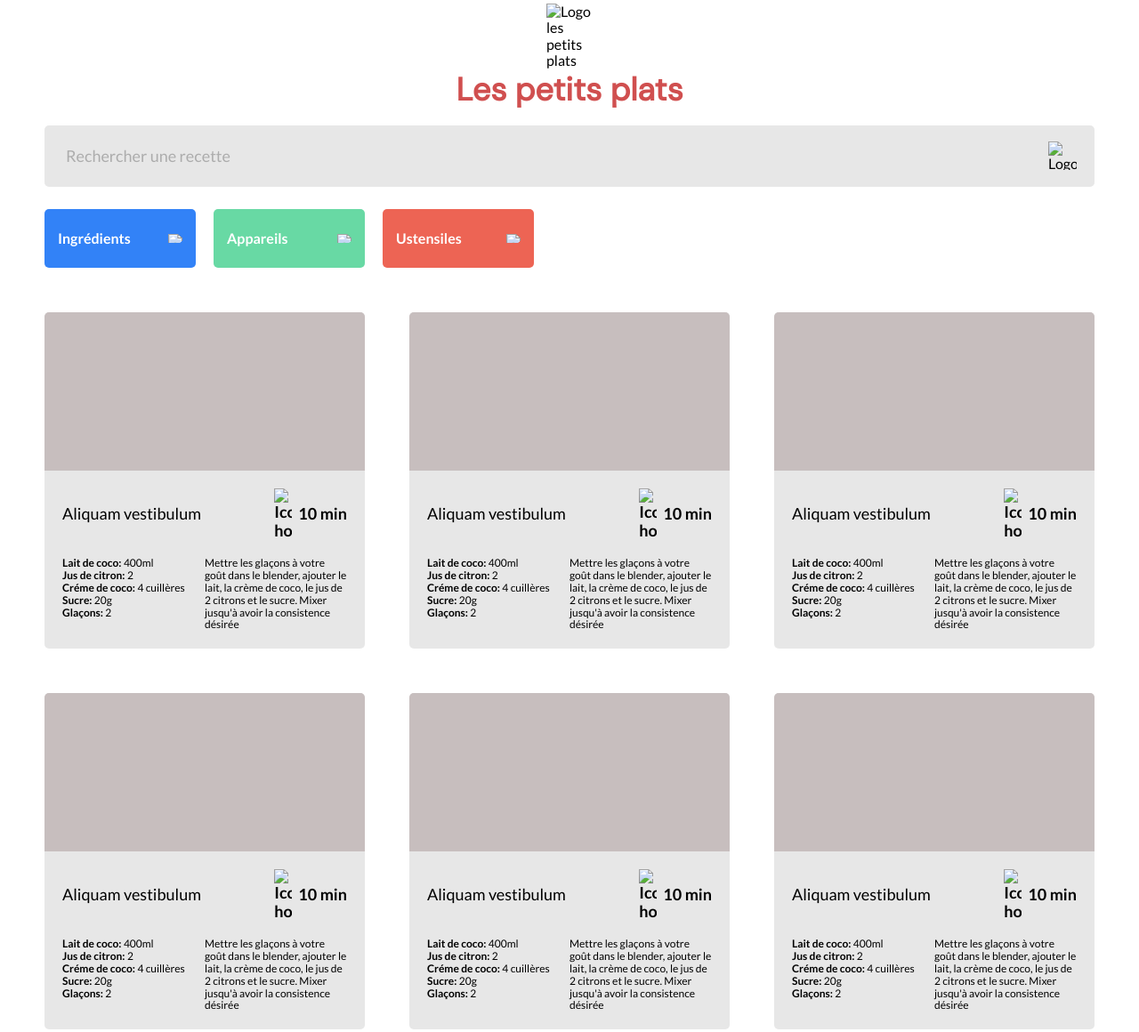
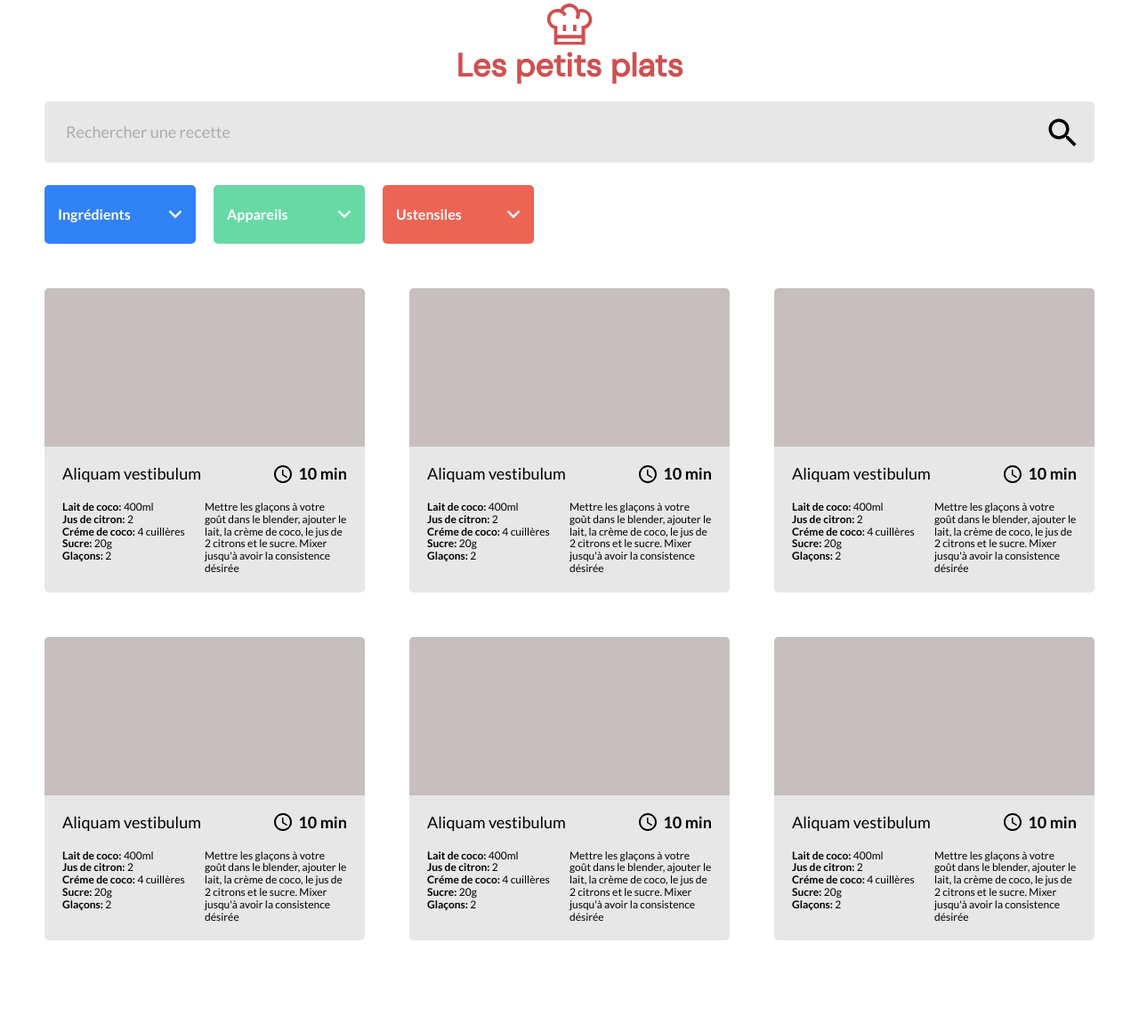
Before and after one commit to BenjaminMellec/BenjaminMellec_7_03042022, a plain HTML site: page index.html in a window 1280 px wide. Shown: the part 36-1196 px from the top of the page at 89% size. After the commit the page ends 1143 px from the top, so only its background shows below. Drawn offline with Linux system fonts and the light colour scheme; the site is published under a folder, as on GitHub Pages, so addresses that start at the root find nothing.

Commit message:
Fix images paths

```diff
--- a/index.html
+++ b/index.html
@@ -29,7 +29,7 @@
       <header class="header">
         <img
           class="header__logo"
-          src="/assets/logo.svg"
+          src="assets/logo.svg"
           alt="Logo les petits plats"
         />
         <h1 class="header__title">Les petits plats</h1>
@@ -46,7 +46,7 @@
             <span>Trouver une recette</span>
             <img
               class="search__icon"
-              src="/assets/search-icon.svg"
+              src="assets/search-icon.svg"
               alt="Logo les petits plats"
             />
           </label>
@@ -63,7 +63,7 @@
               <span>Ingrédients</span>
               <img
                 class="search__tag-icon"
-                src="/assets/arrow-down.svg"
+                src="assets/arrow-down.svg"
                 alt="Flèche blanche"
               />
             </label>
@@ -79,7 +79,7 @@
               <span>Appareils</span>
               <img
                 class="search__tag-icon"
-                src="/assets/arrow-down.svg"
+                src="assets/arrow-down.svg"
                 alt="Flèche blanche"
               />
             </label>
@@ -95,7 +95,7 @@
               <span>Ustensiles</span>
               <img
                 class="search__tag-icon"
-                src="/assets/arrow-down.svg"
+                src="assets/arrow-down.svg"
                 alt="Flèche blanche"
               />
             </label>
@@ -115,7 +115,7 @@
                     <div class="recipe__content-header-timing">
                       <img
                         class="header__logo"
-                        src="/assets/clock-icon.svg"
+                        src="assets/clock-icon.svg"
                         alt="Icon horloge"
                       />
                       <span>10 min</span>
@@ -162,7 +162,7 @@
                     <div class="recipe__content-header-timing">
                       <img
                         class="header__logo"
-                        src="/assets/clock-icon.svg"
+                        src="assets/clock-icon.svg"
                         alt="Icon horloge"
                       />
                       <span>10 min</span>
@@ -209,7 +209,7 @@
                     <div class="recipe__content-header-timing">
                       <img
                         class="header__logo"
-                        src="/assets/clock-icon.svg"
+                        src="assets/clock-icon.svg"
                         alt="Icon horloge"
                       />
                       <span>10 min</span>
@@ -256,7 +256,7 @@
                     <div class="recipe__content-header-timing">
                       <img
                         class="header__logo"
-                        src="/assets/clock-icon.svg"
+                        src="assets/clock-icon.svg"
                         alt="Icon horloge"
                       />
                       <span>10 min</span>
@@ -303,7 +303,7 @@
                     <div class="recipe__content-header-timing">
                       <img
                         class="header__logo"
-                        src="/assets/clock-icon.svg"
+                        src="assets/clock-icon.svg"
                         alt="Icon horloge"
                       />
                       <span>10 min</span>
@@ -350,7 +350,7 @@
                     <div class="recipe__content-header-timing">
                       <img
                         class="header__logo"
-                        src="/assets/clock-icon.svg"
+                        src="assets/clock-icon.svg"
                         alt="Icon horloge"
                       />
                       <span>10 min</span>
```
Also changed, not shown: site.webmanifest (deleted).
